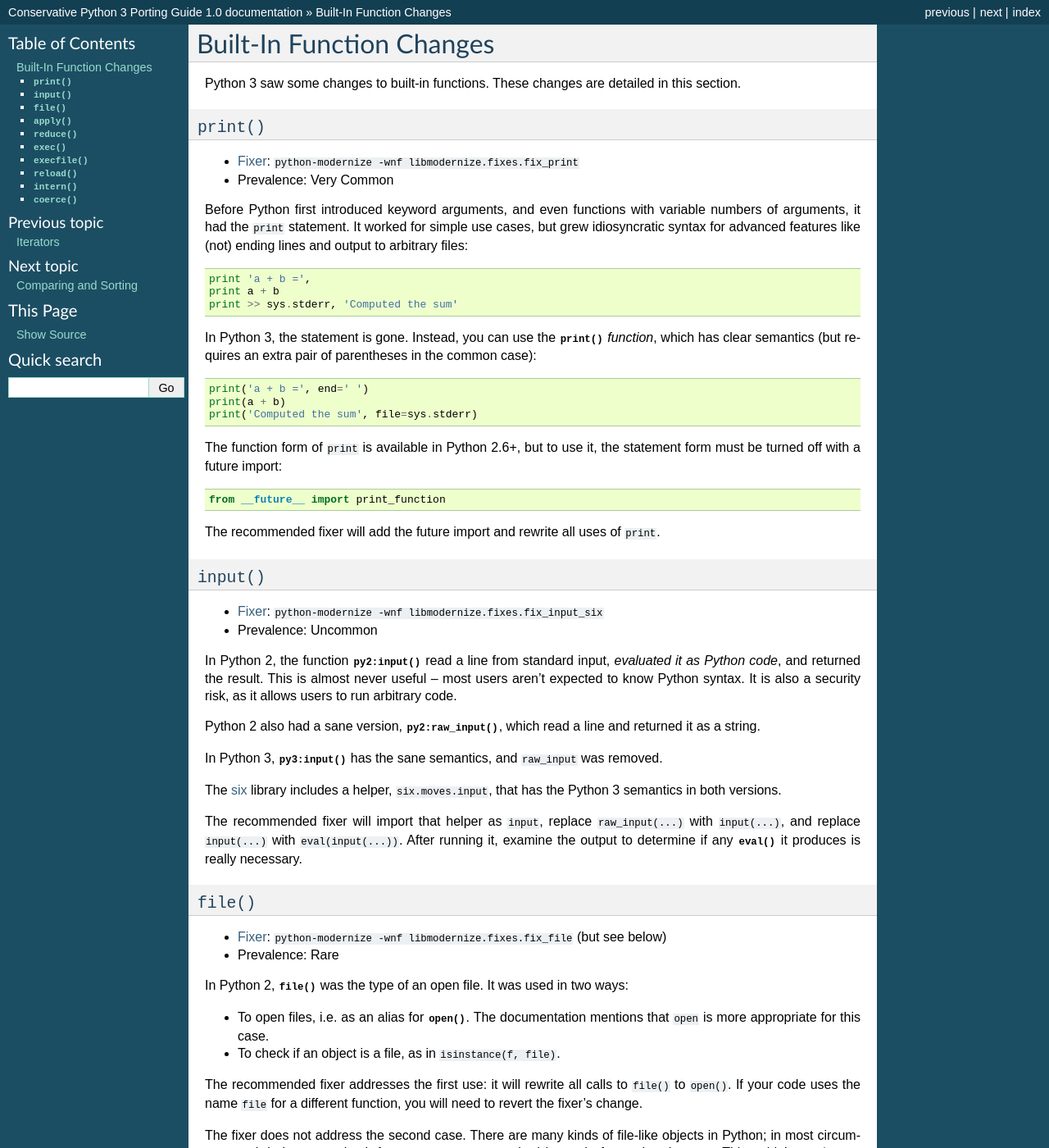
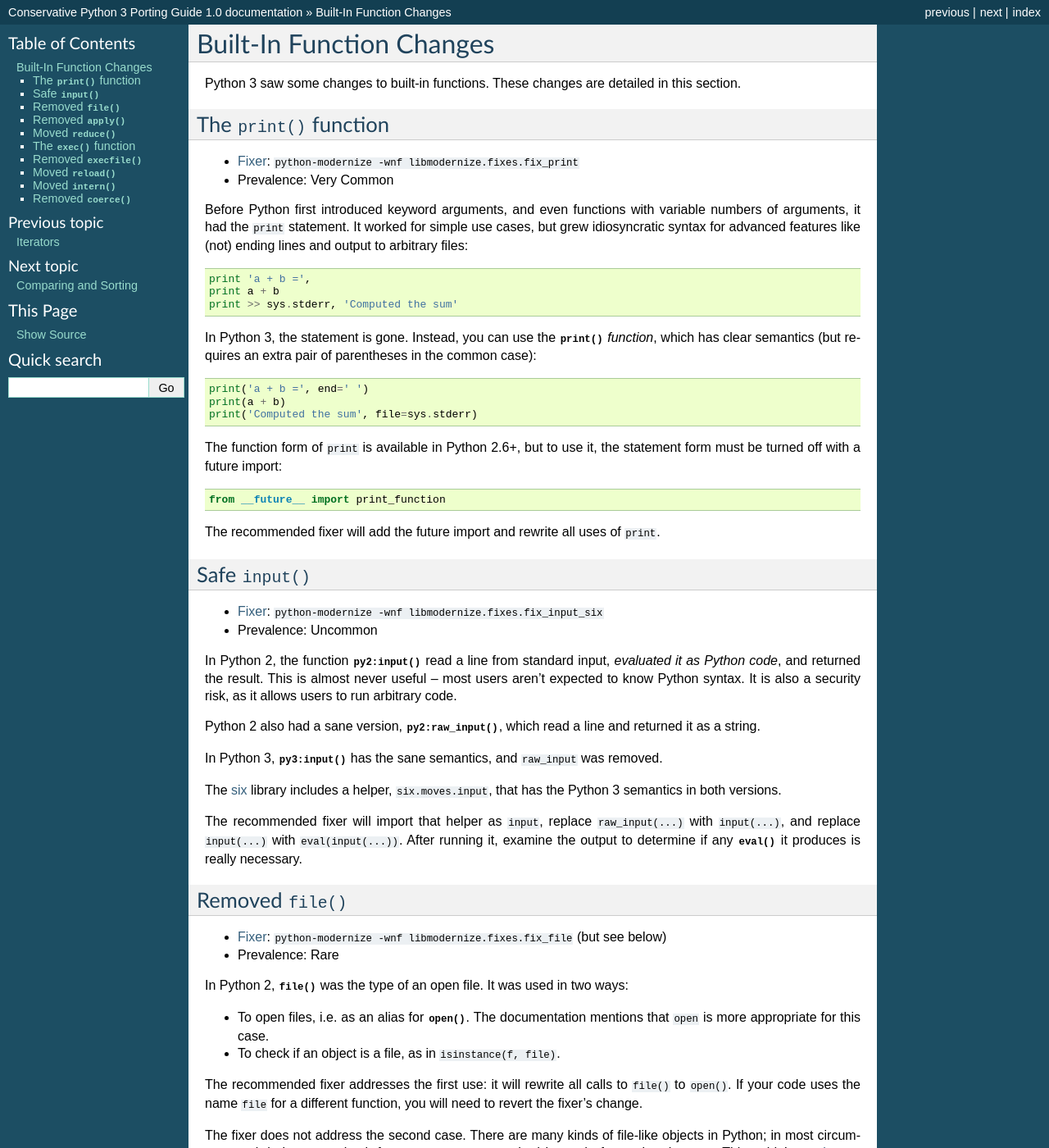
Before and after one commit to fedora-python/portingguide, a Sphinx documentation site: the page built from source/builtins.rst, in a window 1280 px wide and 1400 px high. Shown: the whole window at 82% size. Built offline with Sphinx 7.4.7, drawn with Linux system fonts in a browser that asks for light colours; some of the changed text lies outside the part shown.

Commit message:
Don't start headings with code
In the Read the Docs style, headings that start with ``code examples``
don't look like headings at first glance (especially if are *entirely*
code examples).

```diff
--- a/source/builtins.rst
+++ b/source/builtins.rst
@@ -7,8 +7,8 @@ These changes are detailed in this section.
 
 .. _print-function:
 
-``print()``
-~~~~~~~~~~~
+The ``print()`` function
+~~~~~~~~~~~~~~~~~~~~~~~~
 
 * :ref:`Fixer <python-modernize>`: ``python-modernize -wnf libmodernize.fixes.fix_print``
 * Prevalence: Very Common
@@ -39,8 +39,8 @@ The recommended fixer will add the future import and rewrite all uses
 of ``print``.
 
 
-``input()``
-~~~~~~~~~~~
+Safe ``input()``
+~~~~~~~~~~~~~~~~
 
 * :ref:`Fixer <python-modernize>`: ``python-modernize -wnf libmodernize.fixes.fix_input_six``
 * Prevalence: Uncommon
@@ -68,8 +68,8 @@ it produces is really necessary.
 
 .. _file-builtin:
 
-``file()``
-~~~~~~~~~~
+Removed ``file()``
+~~~~~~~~~~~~~~~~~~
 
 * :ref:`Fixer <python-modernize>`: ``python-modernize -wnf libmodernize.fixes.fix_file`` (but see below)
 * Prevalence: Rare
@@ -108,8 +108,8 @@ that includes :class:`io.IOBase` and, under Python 2, ``file``::
     isinstance(f, file_types)
 
 
-``apply()``
-~~~~~~~~~~~
+Removed ``apply()``
+~~~~~~~~~~~~~~~~~~~
 
 * :ref:`Fixer <python-modernize>`: ``python-modernize -wnf libmodernize.fixes.fix_apply`` (but see below)
 * Prevalence: Common
@@ -133,8 +133,8 @@ If the variable ``apply`` names a different function
 in some of your modules, revert the fixer's changes in that module.
 
 
-``reduce()``
-~~~~~~~~~~~~
+Moved ``reduce()``
+~~~~~~~~~~~~~~~~~~
 
 * :ref:`Fixer <python-modernize>`: ``python-modernize -wnf libmodernize.fixes.fix_reduce``
 * Prevalence: Uncommon
@@ -153,8 +153,8 @@ The recommended fixer will add this import automatically.
 
 .. _exec:
 
-``exec()``
-~~~~~~~~~~
+The ``exec()`` function
+~~~~~~~~~~~~~~~~~~~~~~~
 
 * :ref:`Fixer <python-modernize>`: ``python-modernize -wnf libmodernize.fixes.fix_exec``
 * Prevalence: Rare
@@ -180,8 +180,8 @@ The recommended fixer will convert all uses of ``exec`` to the function-like
 syntax.
 
 
-``execfile()``
-~~~~~~~~~~~~~~
+Removed ``execfile()``
+~~~~~~~~~~~~~~~~~~~~~~
 
 * :ref:`Fixer <python-modernize>`: None recommended
 * Prevalence: Very rare
@@ -210,8 +210,8 @@ using it, as it doesn't close the file correctly.
 .. XXX: file an issue in python-modernize
 
 
-``reload()``
-~~~~~~~~~~~~
+Moved ``reload()``
+~~~~~~~~~~~~~~~~~~
 
 * :ref:`Fixer <python-modernize>`: None
 * Prevalence: Very rare
@@ -231,8 +231,8 @@ If your code uses ``reload()``, import it conditionally on Python 3::
 
 
 
-``intern()``
-~~~~~~~~~~~~
+Moved ``intern()``
+~~~~~~~~~~~~~~~~~~
 
 * :ref:`Fixer <python-modernize>`: None
 * Prevalence: Very rare
@@ -248,8 +248,8 @@ If your code uses ``intern()``, import it conditionally on Python 3::
         from sys import intern
 
 
-``coerce()``
-~~~~~~~~~~~~
+Removed ``coerce()``
+~~~~~~~~~~~~~~~~~~~~
 
 * :ref:`Fixer <python-modernize>`: None
 * Prevalence: Rare
--- a/source/etc.rst
+++ b/source/etc.rst
@@ -3,8 +3,8 @@ Other Changes
 
 XXX
 
-``buffer`` and ``memoryview``
-~~~~~~~~~~~~~~~~~~~~~~~~~~~~~
+Raw buffer protocol: ``buffer`` and ``memoryview``
+~~~~~~~~~~~~~~~~~~~~~~~~~~~~~~~~~~~~~~~~~~~~~~~~~~
 
 Doctests
 ~~~~~~~~
--- a/source/numbers.rst
+++ b/source/numbers.rst
@@ -117,8 +117,8 @@ The recommended fixer will do this.
 
 .. _long-literals:
 
-``L`` suffix not allowed in numeric literals
-............................................
+The ``L`` suffix not allowed in numeric literals
+................................................
 
 * :ref:`Fixer <python-modernize>`: ``python-modernize -wnf lib2to3.fixes.fix_numliterals`` (but see below)
 * Prevalence: Very common
@@ -139,8 +139,8 @@ If the specific type is important, you will need to refactor the code so that
 it does not rely on the distinction, as discussed above.
 
 
-``L`` suffix dropped from the representation
-............................................
+The ``L`` suffix dropped from the representation
+................................................
 
 * :ref:`Fixer <python-modernize>`: None
 * Prevalence: Rare
```
Also changed, not shown: source/core-obj-misc.rst (+4 -4 lines), source/iterators.rst (+8 -8 lines).
